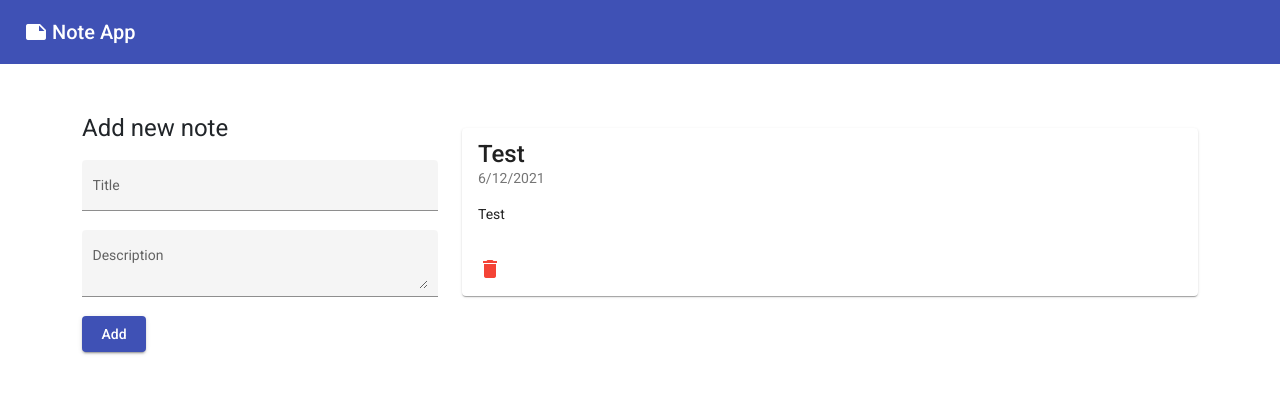
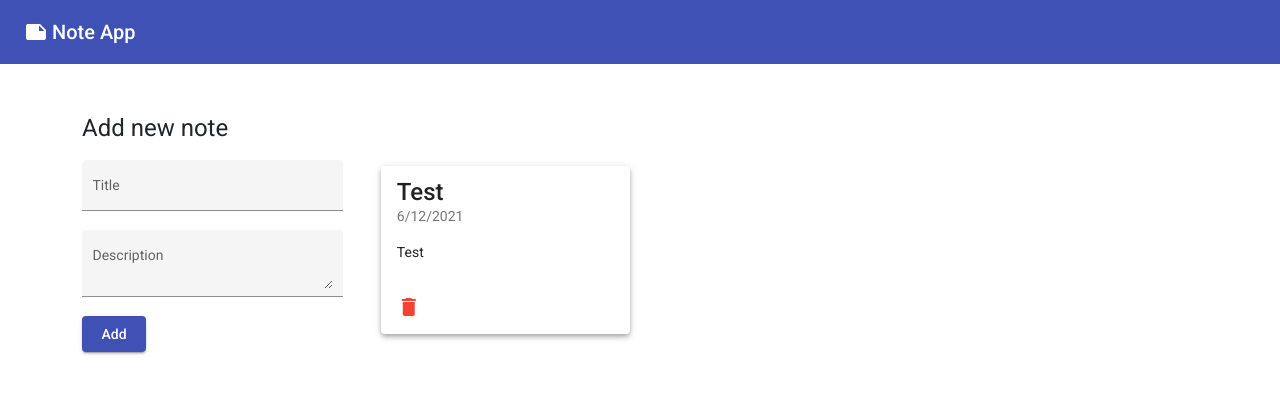
Before and after one commit to julioct99/angular-note-app, an Angular app: page / in a window 1280 px wide. Shown: the top 394 px of the page. Built offline with nearby package versions, Linux system fonts and the light colour scheme.

Commit message:
Create note-board and new-note components

```diff
--- a/src/app/app-routing.module.ts
+++ b/src/app/app-routing.module.ts
@@ -5,6 +5,6 @@ const routes: Routes = [];
 
 @NgModule({
   imports: [RouterModule.forRoot(routes)],
-  exports: [RouterModule]
+  exports: [RouterModule],
 })
-export class AppRoutingModule { }
+export class AppRoutingModule {}
--- a/src/app/app.component.html
+++ b/src/app/app.component.html
@@ -1,42 +1,19 @@
 <p>
   <mat-toolbar color="primary" class="ps-4">
-    <!-- <button mat-icon-button>
-      <mat-icon>menu</mat-icon>
-    </button> -->
     <mat-icon>note</mat-icon>
     <span class="ms-1">Note App</span>
     <span class="navbar-spacer"></span>
     <!-- <button mat-button>
       <mat-icon>add</mat-icon>
     </button> -->
-    <!-- <button mat-icon-button>
-      <mat-icon>share</mat-icon>
-    </button> -->
   </mat-toolbar>
 </p>
 
 <div class="container mt-5">
   <div class="row">
-    <div class="col-sm-4">
-      <h1>Add new note</h1>
-      <form class="mb-5">
-        <mat-form-field class="d-block" appearance="fill">
-          <mat-label>Title</mat-label>
-          <input matInput #titleInput autocomplete="off" />
-        </mat-form-field>
-        <mat-form-field class="d-block" appearance="fill">
-          <mat-label>Description</mat-label>
-          <textarea matInput #descriptionInput autocomplete="off"></textarea>
-        </mat-form-field>
-        <button (click)="addNote()" mat-raised-button color="primary">
-          Add
-        </button>
-      </form>
-    </div>
+    <app-new-note class="col-sm-3"></app-new-note>
 
-    <div class="col-sm-8">
-      <app-card *ngFor="let note of notes" [note]="note"></app-card>
-    </div>
+    <app-note-board class="col-sm-9"></app-note-board>
   </div>
 </div>
 
--- a/src/app/app.component.ts
+++ b/src/app/app.component.ts
@@ -1,48 +1,12 @@
-import { Component, ElementRef, OnInit, ViewChild } from '@angular/core';
-import { NotesService } from './notes.service';
-import { Note } from './shared/models/note.model';
+import { Component } from '@angular/core';
 
 @Component({
   selector: 'app-root',
   templateUrl: './app.component.html',
   styleUrls: ['./app.component.scss'],
 })
-export class AppComponent implements OnInit {
-  @ViewChild('titleInput') titleInputRef: ElementRef;
-  @ViewChild('descriptionInput') descriptionInputRef: ElementRef;
-
+export class AppComponent {
   title = 'angular-note-app';
 
-  notes: Note[];
-
-  constructor(private notesService: NotesService) {}
-
-  ngOnInit() {
-    this.notes = this.notesService.getNotes();
-    this.notesService.notesChanged.subscribe(
-      (notes: Note[]) => (this.notes = notes)
-    );
-  }
-
-  addNote() {
-    let title = this.titleInputRef.nativeElement.value;
-    let description = this.descriptionInputRef.nativeElement.value;
-
-    if (title === '' || description === '') return;
-
-    const note = new Note(
-      Math.floor(Math.random() * 1000000),
-      this.titleInputRef.nativeElement.value,
-      this.descriptionInputRef.nativeElement.value,
-      new Date()
-    );
-
-    this.notesService.addNote(note);
-    this.titleInputRef.nativeElement.value = '';
-    this.descriptionInputRef.nativeElement.value = '';
-  }
-
-  deleteNote(note: Note) {
-    this.notesService.deleteNote(note);
-  }
+  constructor() {}
 }
--- a/src/app/app.module.ts
+++ b/src/app/app.module.ts
@@ -38,9 +38,11 @@ import { MatSortModule } from '@angular/material/sort';
 import { MatPaginatorModule } from '@angular/material/paginator';
 import { FormsModule } from '@angular/forms';
 import { CardComponent } from './card/card.component';
+import { NoteBoardComponent } from './note-board/note-board.component';
+import { NewNoteComponent } from './new-note/new-note.component';
 
 @NgModule({
-  declarations: [AppComponent, CardComponent],
+  declarations: [AppComponent, CardComponent, NoteBoardComponent, NewNoteComponent],
   imports: [
     BrowserModule,
     AppRoutingModule,
--- a/src/app/card/card.component.html
+++ b/src/app/card/card.component.html
@@ -1,4 +1,4 @@
-<mat-card class="my-3">
+<mat-card class="my-3 mat-elevation-z4">
   <mat-card-title>{{ note.title }}</mat-card-title>
   <mat-card-subtitle>
     {{ note.creationDate.toLocaleDateString("en-US") }}
--- /dev/null
+++ b/src/app/new-note/new-note.component.html
@@ -0,0 +1,14 @@
+<div>
+  <h1>Add new note</h1>
+  <form class="mb-5">
+    <mat-form-field class="d-block" appearance="fill">
+      <mat-label>Title</mat-label>
+      <input matInput #titleInput autocomplete="off" />
+    </mat-form-field>
+    <mat-form-field class="d-block" appearance="fill">
+      <mat-label>Description</mat-label>
+      <textarea matInput #descriptionInput autocomplete="off"></textarea>
+    </mat-form-field>
+    <button (click)="addNote()" mat-raised-button color="primary">Add</button>
+  </form>
+</div>
--- /dev/null
+++ b/src/app/new-note/new-note.component.ts
@@ -0,0 +1,33 @@
+import { Component, ElementRef, ViewChild } from '@angular/core';
+import { NotesService } from '../notes.service';
+import { Note } from '../shared/models/note.model';
+
+@Component({
+  selector: 'app-new-note',
+  templateUrl: './new-note.component.html',
+  styleUrls: ['./new-note.component.scss'],
+})
+export class NewNoteComponent {
+  @ViewChild('titleInput') titleInputRef: ElementRef;
+  @ViewChild('descriptionInput') descriptionInputRef: ElementRef;
+
+  constructor(private notesService: NotesService) {}
+
+  addNote() {
+    let title = this.titleInputRef.nativeElement.value;
+    let description = this.descriptionInputRef.nativeElement.value;
+
+    if (title === '' || description === '') return;
+
+    const note = new Note(
+      Math.floor(Math.random() * 1000000),
+      this.titleInputRef.nativeElement.value,
+      this.descriptionInputRef.nativeElement.value,
+      new Date()
+    );
+
+    this.notesService.addNote(note);
+    this.titleInputRef.nativeElement.value = '';
+    this.descriptionInputRef.nativeElement.value = '';
+  }
+}
--- /dev/null
+++ b/src/app/note-board/note-board.component.html
@@ -0,0 +1,7 @@
+<div>
+  <mat-grid-list cols="3" rowHeight="2:2">
+    <mat-grid-tile *ngFor="let note of notes">
+      <app-card [note]="note"></app-card>
+    </mat-grid-tile>
+  </mat-grid-list>
+</div>
--- /dev/null
+++ b/src/app/note-board/note-board.component.scss
@@ -0,0 +1,3 @@
+app-card {
+  width: 90%;
+}
--- /dev/null
+++ b/src/app/note-board/note-board.component.ts
@@ -0,0 +1,25 @@
+import { Component, OnInit } from '@angular/core';
+import { NotesService } from '../notes.service';
+import { Note } from '../shared/models/note.model';
+
+@Component({
+  selector: 'app-note-board',
+  templateUrl: './note-board.component.html',
+  styleUrls: ['./note-board.component.scss'],
+})
+export class NoteBoardComponent implements OnInit {
+  notes: Note[];
+
+  constructor(private notesService: NotesService) {}
+
+  ngOnInit(): void {
+    this.notes = this.notesService.getNotes();
+    this.notesService.notesChanged.subscribe(
+      (notes: Note[]) => (this.notes = notes)
+    );
+  }
+
+  deleteNote(note: Note) {
+    this.notesService.deleteNote(note);
+  }
+}
```
Also changed, not shown: src/app/new-note/new-note.component.scss (added), 2 other files (tests, documents, lock files or other folders).
